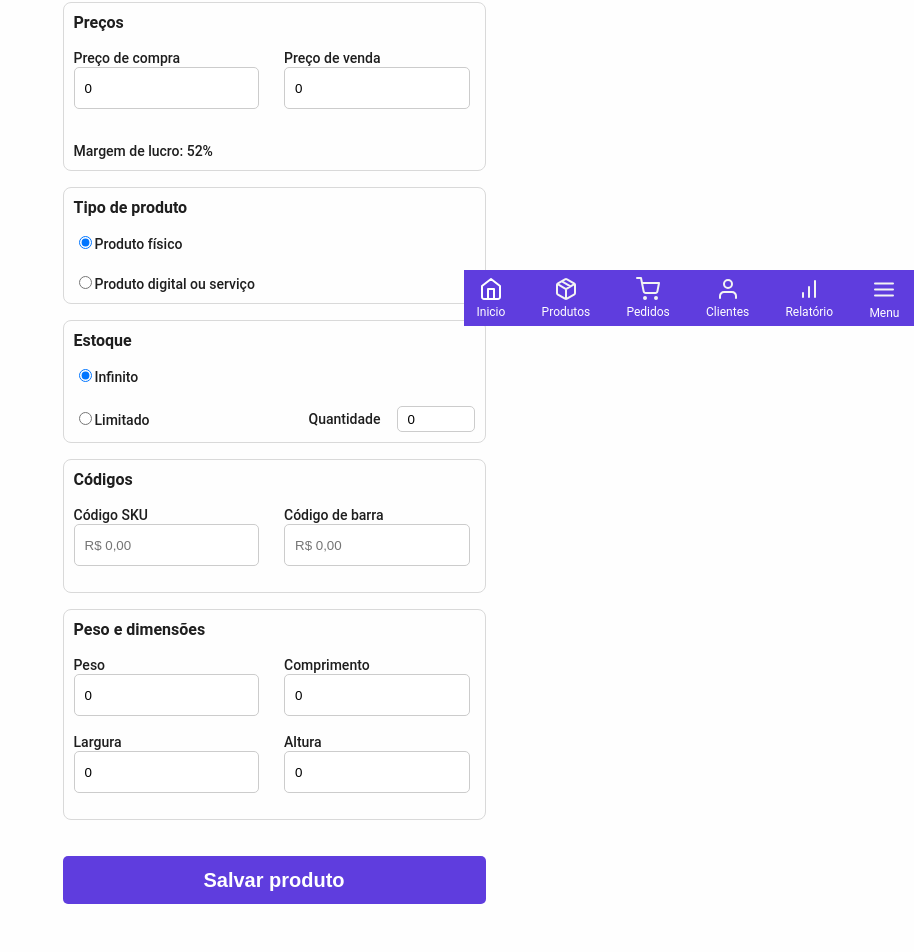
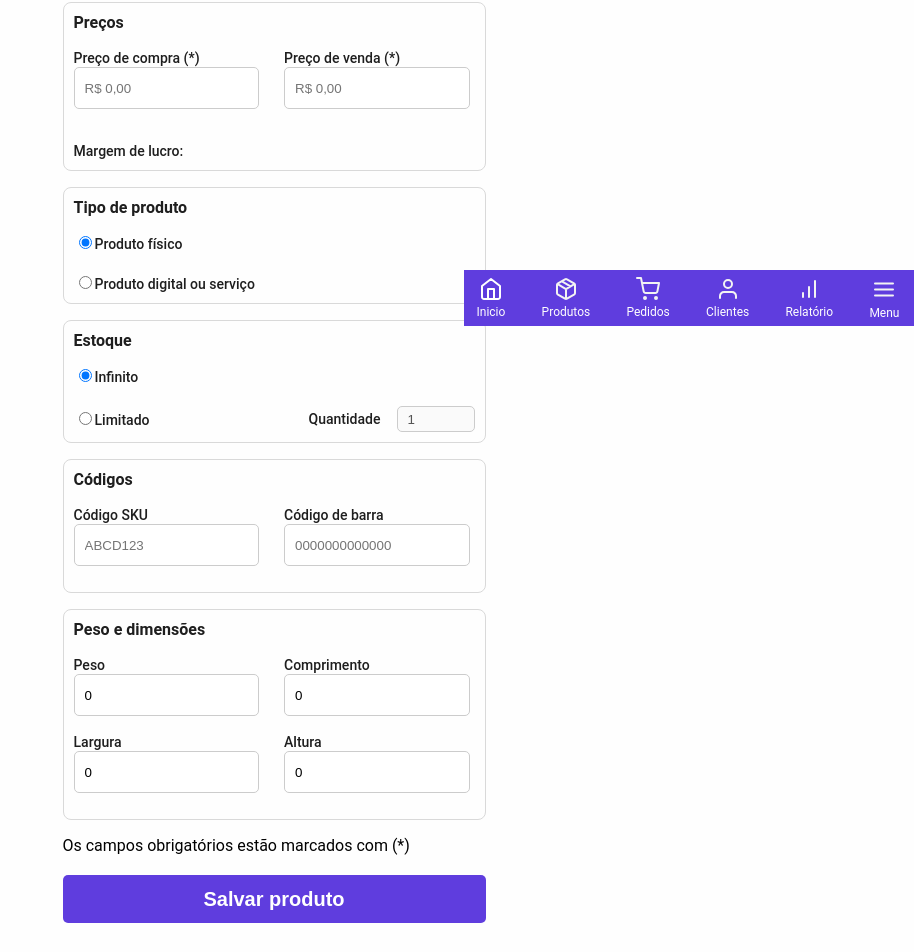
Before and after one commit to juliomr21/ecommerce-template, an Angular app: page /create-product in a window 1280 px wide. Shown: the part 474-1426 px from the top of the page, without its empty margins (366-1280 px from the left). Built offline with nearby package versions, Linux system fonts and the light colour scheme.

Commit message:
v1.2 com validaciones

```diff
--- a/src/app/Components/create-user/create-user.component.ts
+++ b/src/app/Components/create-user/create-user.component.ts
@@ -25,6 +25,11 @@ export class CreateUserComponent {
   constructor(private http: HttpConexionService,private router:Router) {
 
   }
+  ngOnInit(): void {
+    //Called after the constructor, initializing input properties, and the first call to ngOnChanges.
+    //Add 'implements OnInit' to the class.
+    this.http.hideF()
+  }
   create_user() {
     this.disableTemp = true;
     let data = {
@@ -40,23 +45,10 @@ export class CreateUserComponent {
         localStorage.setItem('user',res['user']);
         this.disableTemp = false;
         this.router.navigateByUrl('/home');},
-      (error) => {console.log(error);this.disableTemp = false; this.errorMsg = 'Erro ao realizar o cadastro. Por favor, tente novamente.'}
+      (error:any) => {console.log(error);this.disableTemp = false; this.errorMsg = error.error.msg}
     )
   }
-  create_producto() {
-    let data = {
-      "name": "Nuevo Producto cuatro",
-      "description": "Descripción del nuevo producto cuatro",
-      "price": 35.45,
-      "stock": 10,
-      "category": "Nueva Categoría q",
-    }
-    let url = this.URL_BASE + 'products'
-    this.http.post_login(url, data).subscribe(
-      res => console.log(res),
-      error => console.log(error)
-    )
-  }
+
   //66cbe2276c29678c3b7bc672
   delete_prod() {
     const url = `${this.URL_BASE}products/67392b9eda8daf8308e10a96`;
--- a/src/app/Components/criar-product/criar-product.component.css
+++ b/src/app/Components/criar-product/criar-product.component.css
@@ -6,10 +6,12 @@
     padding: 0 10px;
     margin-bottom: 16px;
 }
+
 label {
     font-size: 14px;
     color: #1E1E1E;
     font-weight: 500;
+    margin-bottom: 4px;
 }
 .f16 {
     font-size: 16px;
--- a/src/app/Components/criar-product/criar-product.component.html
+++ b/src/app/Components/criar-product/criar-product.component.html
@@ -6,7 +6,7 @@
             <label class="f16" for="">Nome e descrição</label>
         </div>
         <div class="mt1">
-            <label for="">Nome</label>
+            <label for="">Nome (*)</label>
         </div>
         <div>
             <input  type="text" placeholder="Nome" class="input-geral" [(ngModel)]="name">
@@ -15,13 +15,13 @@
             <label for="">Categoria</label>
         </div>
         <div>
-            <input  type="text" placeholder="Nome" class="input-geral" [(ngModel)]="category">
+            <input  type="text" placeholder="Categoria do produto" class="input-geral" [(ngModel)]="category">
         </div>
         <div >
-            <label for="">Descrição</label>
+            <label for="">Descrição </label>
         </div>
         <div>
-            <textarea  placeholder="Descrição" class="input-geral"  [(ngModel)]="description" style="height: 128px;" ></textarea>
+            <textarea  placeholder="Descrição do produto" class="input-geral"  [(ngModel)]="description" style="height: 128px;" ></textarea>
         </div>
 
     </div>
@@ -32,23 +32,23 @@
         <div style="display: flex;gap: 20px;margin-top: 16px;">
             <div class="w100">
                 <div>
-                    <label for="">Preço de compra</label>
+                    <label for="">Preço de compra (*)</label>
                 </div>
                 <div>
-                    <input  type="number" placeholder="R$ 0,00" class="input-50" [(ngModel)]="price">
+                    <input  type="number" placeholder="R$ 0,00" class="input-50" [(ngModel)]="price" min="0">
                 </div>
             </div>
             <div class="w100">
                 <div>
-                    <label for="">Preço de venda</label>
+                    <label for="">Preço de venda (*)</label>
                 </div>
                 <div>
-                    <input  type="number" placeholder="R$ 0,00" class="input-50" [(ngModel)]="price_sale">
+                    <input  type="number" placeholder="R$ 0,00" class="input-50" [(ngModel)]="price_sale" min="0">
                 </div>
             </div>
         </div>
         <div class="mt1">
-            <label for="">Margem de lucro: 52%</label>
+            <label for="">Margem de lucro: {{calc_percente()}}</label>
         </div>
 
 
@@ -77,7 +77,7 @@
         <div style="display: flex; gap: 20px; margin-top: 16px; flex-direction: column;">
 
             <div>
-                <input type="radio" id="estoqueInf" name="estoque_product"  [(ngModel)]="tipo_stock" value="infinito">
+                <input type="radio" id="estoqueInf" name="estoque_product"  [(ngModel)]="tipo_stock" value="infinito" (change)="quantity = 1">
                 <label for="stoqueInf">Infinito</label>
             </div>
             <div class="cent-icon">
@@ -88,7 +88,7 @@
                 </div>
                 <div >
                     <label for="">Quantidade</label>
-                    <input  type="number" placeholder="0" class="input-20" [(ngModel)]="quantity">
+                    <input  type="number" placeholder="0" class="input-20" [(ngModel)]="quantity" [disabled]="tipo_stock == 'infinito'" min="1" (change)="cantidade()">
                 </div>
 
 
@@ -106,7 +106,7 @@
                     <label for="">Código SKU</label>
                 </div>
                 <div>
-                    <input  type="text" placeholder="R$ 0,00" class="input-50" [(ngModel)]="code_sku">
+                    <input  type="text" placeholder="ABCD123" class="input-50" [(ngModel)]="code_sku">
                 </div>
             </div>
             <div class="w100">
@@ -114,7 +114,7 @@
                     <label for="">Código de barra</label>
                 </div>
                 <div>
-                    <input  type="text" placeholder="R$ 0,00" class="input-50" [(ngModel)]="code_bar">
+                    <input  type="text" placeholder="0000000000000" class="input-50" [(ngModel)]="code_bar">
                 </div>
             </div>
         </div>
@@ -164,8 +164,18 @@
 
 
     </div>
+
     <div class="mt1">
-        <button class="btn-register" (click)="criar_produto()">Salvar produto</button>
+        <span>Os campos obrigatórios estão marcados com (*)</span>
+        <button class="btn-register" (click)="criar_produto()" [disabled]="((name=='') || (price==null) || (price_sale == null))" [disabled]="isLoading">
+            <div style="display: flex;justify-content: center;gap: 20px;">
+                <div>Salvar produto</div>
+                @if (isLoading) {
+                  <div class="spinner"></div>
+
+                   }
+              </div>
+            </button>
     </div>
 </div>
 <div style="height: 72px;"></div>
--- a/src/app/Components/criar-product/criar-product.component.ts
+++ b/src/app/Components/criar-product/criar-product.component.ts
@@ -2,6 +2,7 @@ import { Component } from '@angular/core';
 import { HttpConexionService } from '../../http-conexion.service';
 import { FormsModule } from '@angular/forms';
 import { environment } from '../../../environments/environment';
+import { Router } from '@angular/router';
 @Component({
   selector: 'app-criar-product',
   standalone: true,
@@ -13,11 +14,11 @@ export class CriarProductComponent {
   urlBase = environment.URL_BASE;
   name = '';
   description = '';
-  price = 0;
-  price_sale = 0;
+  price = 0 || null;
+  price_sale = 0 || null;
   tipo_product = 'fisico';
   tipo_stock = 'infinito';
-  quantity = 0;
+  quantity = 1;
   category = '';
   code_sku = '';
   code_bar = '';
@@ -25,8 +26,9 @@ export class CriarProductComponent {
   width = 0;
   length = 0;
   weight = 0;
+  isLoading = false
 
-  constructor(private http: HttpConexionService) {}
+  constructor(private http: HttpConexionService,private router:Router) {}
 
   ngOnInit(): void {
     this.http.show();
@@ -46,7 +48,10 @@ export class CriarProductComponent {
     }
     return true;
   }
-
+  cantidade(){
+    if(this.quantity == null || this.quantity <= 0)
+      this.quantity = 1;
+  }
   construirBody(): any {
     // Asignar valores de acuerdo con las reglas del modelo
     const type_stock = this.tipo_stock === 'infinito' ? false : true;
@@ -70,6 +75,7 @@ export class CriarProductComponent {
   }
 
   criar_produto() {
+    this.isLoading = true
     if (!this.validarCampos()) {
       console.error('Error: Validación fallida.');
       return;
@@ -80,8 +86,28 @@ export class CriarProductComponent {
     console.log('Body:', body);
 
     this.http.post(url, body).subscribe({
-      next: (res) => console.log('Producto creado con éxito:', res),
-      error: (error) => console.error('Error al crear producto:', error),
+      next: (res) => { this.router.navigate(['/catalogo-product']), this.isLoading = false},
+      error: (error) => {console.error('Error al crear producto:', error); this.isLoading = false},
     });
   }
+
+  calc_percente(){
+
+    if (this.price_sale === undefined || this.price_sale === null ) {
+      return "";
+  }
+  if (this.price === undefined || this.price === null ) {
+    return "";
 }
+
+
+  if (this.price <= 0 || this.price_sale <= 0) {
+      return "";
+  }
+
+  const lucro = this.price_sale - this.price;
+  const porcentagemLucro = (lucro / this.price) * 100;
+  return `${porcentagemLucro.toFixed(2)}%.`;
+    }
+
+}
--- a/src/app/Components/login/login.component.css
+++ b/src/app/Components/login/login.component.css
@@ -25,6 +25,3 @@ label {
     0% { transform: rotate(0deg); }
     100% { transform: rotate(360deg); }
   }
-  .btn-register:disabled{
-    opacity: 0.5;
-  }
--- a/src/app/Components/login/login.component.ts
+++ b/src/app/Components/login/login.component.ts
@@ -20,6 +20,11 @@ errorMsg = '';
 urlBase = environment.URL_BASE
   constructor(private http: HttpConexionService,private router: Router) {
 
+}
+ngOnInit(): void {
+  //Called after the constructor, initializing input properties, and the first call to ngOnChanges.
+  //Add 'implements OnInit' to the class.
+  this.http.hideF()
 }
 login(){
   this.isLoading = true;
--- a/src/styles.css
+++ b/src/styles.css
@@ -24,6 +24,9 @@ body{
     font-size: 16px;
 
 }
+.btn-register:disabled{
+    opacity: 0.5;
+  }
 .btn-register{
     background: #5F3DDE;
     color: #fff;
@@ -82,3 +85,16 @@ body{
     height: 60%;
     background: #ccc;
 }
+.spinner {
+    border: 3px solid #f3f3f3;
+    border-top:3px solid #7c7c7d;
+    border-radius: 50%;
+    width: 20px;
+    height: 20px;
+    animation: spin 2s linear infinite;
+  }
+
+  @keyframes spin {
+    0% { transform: rotate(0deg); }
+    100% { transform: rotate(360deg); }
+  }
```
